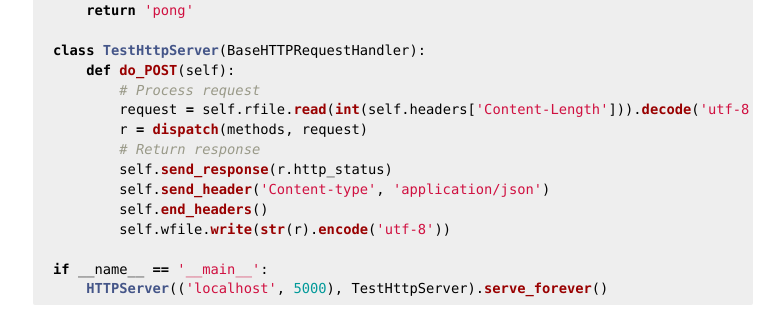
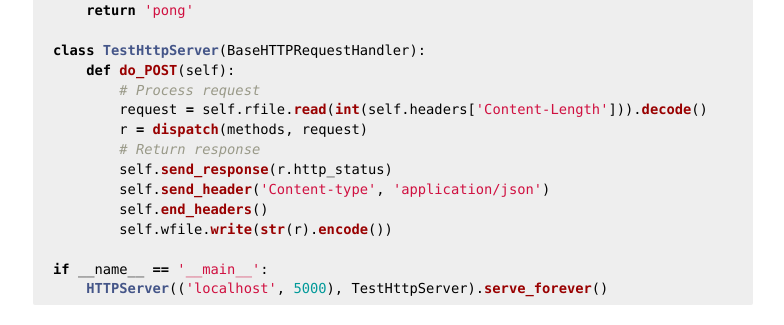
Before and after one commit to explodinglabs/explodinglabs.github.io, a Jekyll site: the page built from _jsonrpc/httpserver.markdown, in a window 1280 px wide. Shown: the part 629-954 px from the top of the page, without its empty margins (247-1031 px from the left). Built offline with Jekyll 4.4.1, drawn with Linux system fonts in a browser that asks for light colours; comment, search, counter and statistics services are not loaded.

Commit message:
Use decode() without specifying default utf-8

````diff
--- a/_jsonrpc/flask.markdown
+++ b/_jsonrpc/flask.markdown
@@ -36,7 +36,7 @@ def ping():
 
 @app.route('/', methods=['POST'])
 def index():
-    r = dispatch(methods, request.get_data().decode('utf-8'))
+    r = dispatch(methods, request.get_data().decode())
     return Response(str(r), r.http_status, mimetype='application/json')
 
 if __name__ == '__main__':
--- a/_jsonrpc/httpserver.markdown
+++ b/_jsonrpc/httpserver.markdown
@@ -39,13 +39,13 @@ def ping():
 class TestHttpServer(BaseHTTPRequestHandler):
     def do_POST(self):
         # Process request
-        request = self.rfile.read(int(self.headers['Content-Length'])).decode('utf-8')
+        request = self.rfile.read(int(self.headers['Content-Length'])).decode()
         r = dispatch(methods, request)
         # Return response
         self.send_response(r.http_status)
         self.send_header('Content-type', 'application/json')
         self.end_headers()
-        self.wfile.write(str(r).encode('utf-8'))
+        self.wfile.write(str(r).encode())
 
 if __name__ == '__main__':
     HTTPServer(('localhost', 5000), TestHttpServer).serve_forever()
--- a/_jsonrpc/tornado.markdown
+++ b/_jsonrpc/tornado.markdown
@@ -36,7 +36,7 @@ def ping():
 
 class MainHandler(web.RequestHandler):
     def post(self):
-        response = dispatch(methods, self.request.body.decode('utf-8'))
+        response = dispatch(methods, self.request.body.decode())
         self.write(response)
 
 if __name__ == "__main__":
--- a/_jsonrpc/werkzeug.markdown
+++ b/_jsonrpc/werkzeug.markdown
@@ -37,7 +37,7 @@ def ping():
 
 @Request.application
 def application(request):
-    r = dispatch(methods, request.data.decode('utf-8'))
+    r = dispatch(methods, request.data.decode())
     return Response(str(r), r.http_status, mimetype='application/json')
 
 if __name__ == '__main__':
--- a/_jsonrpc/zeromq.markdown
+++ b/_jsonrpc/zeromq.markdown
@@ -40,7 +40,7 @@ socket = context.socket(zmq.REP)
 socket.bind('tcp://*:5000')
 
 while True:
-    request = socket.recv().decode('UTF-8')
+    request = socket.recv().decode()
     response = dispatch(methods, request)
     socket.send_string(str(response))
 ```
````
